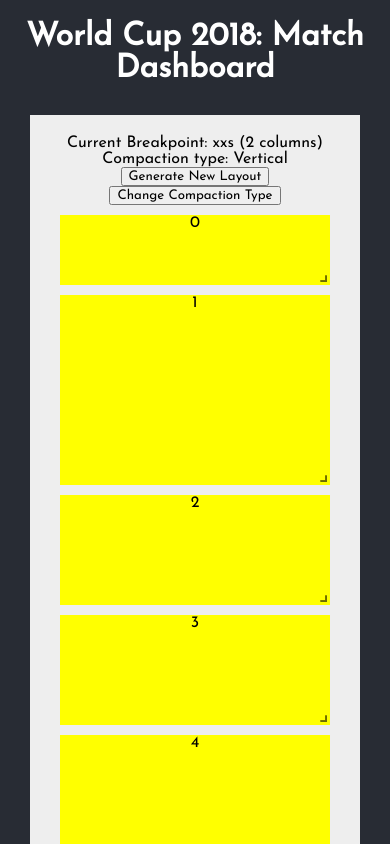
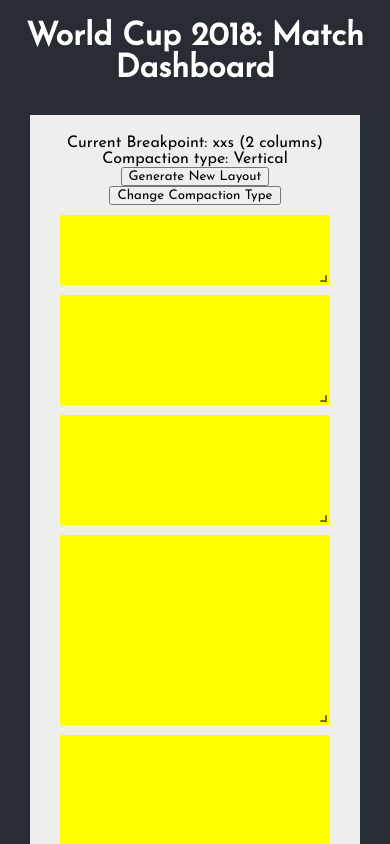
Before and after one commit to YuhanLee/SoccerDashboard, a React (Create React App) app: page / in a window 390 px wide. Shown: the top 844 px of the page. Built offline with nearby package versions, Linux system fonts and the light colour scheme; a web font is replaced by a local one.

Commit message:
added grid and container component

```diff
--- a/src/App.js
+++ b/src/App.js
@@ -4,13 +4,14 @@
 import './App.css';
 import 'react-grid-layout/css/styles.css'
 import 'react-resizable/css/styles.css'
-import MyFirstGrid from './components/MyFirstGrid';
+import Grid from './components/Grid';
+
 class App extends Component {
   render() {
     const App = () => (
       <div>
         <Switch>
-          <Route exact path='/' component={MyFirstGrid}/>
+          <Route exact path='/' component={Grid}/>
         </Switch>
       </div>
     )
--- /dev/null
+++ b/src/components/Container.jsx
@@ -0,0 +1,66 @@
+
+import PropTypes from 'prop-types';
+import { withStyles } from '@material-ui/core/styles';
+import Grid from'@material-ui/core/Grid';
+import React from "react";
+import Card from '@material-ui/core/Card';
+import CardActions from '@material-ui/core/CardActions';
+import CardContent from '@material-ui/core/CardContent';
+import Button from '@material-ui/core/Button';
+import Typography from '@material-ui/core/Typography';
+
+const wewStyle = {
+  color: 'white',
+  alignContent: 'center',
+  textAlign: 'center',
+
+};
+
+const styles = {
+  card: {
+    minWidth: 275,
+  },
+  bullet: {
+    display: 'inline-block',
+    margin: '0 2px',
+    transform: 'scale(0.8)',
+  },
+  title: {
+    fontSize: 14,
+  },
+  pos: {
+    marginBottom: 12,
+  },
+};
+
+
+
+class Container extends React.Component {
+  constructor(props) {
+    super(props);
+}
+  componentDidMount() {
+    console.log("container mounted");
+  }
+
+  render() {
+    const { classes } = this.props;
+    const bull = <span className={classes.bullet}>•</span>;
+
+    return (
+      <div className={wewStyle}>
+        <Grid
+          container
+          direction="row"
+          justify="center"
+          alignItems="center"/>
+      </div>
+    );
+  }
+}
+
+Container.propTypes = {
+  classes: PropTypes.object.isRequired,
+};
+
+export default withStyles(styles)(Container);
--- a/src/components/MyFirstGrid.jsx
+++ b/src/components/Grid.jsx
@@ -1,9 +1,12 @@
 
+import React from "react";
+import { Route, Switch } from 'react-router-dom';
 import Card from '@material-ui/core/Card';
-import React from "react";
 import _ from "lodash";
 import { Responsive, WidthProvider } from "react-grid-layout";
+import Container from "./Container";
 const ResponsiveReactGridLayout = WidthProvider(Responsive);
+
 
 const gridStyle = {
   padding: 20,
@@ -13,7 +16,7 @@
   alignContent: 'center',
   textAlign: 'center',
 };
-class MyFirstGrid extends React.Component {
+class Grid extends React.Component {
   static defaultProps = {
     className: "layout",
     rowHeight: 30,
@@ -36,17 +39,8 @@
   generateDOM() {
     return _.map(this.state.layouts.lg, function(l, i) {
       return (
-           <div key={i} className={l.static ? "static" : ""} style={{backgroundColor: "yellow"}}>
-          {l.static ? (
-            <span
-              className="text"
-              title="This item is static and cannot be removed or resized."
-            >
-              Static - {i}
-            </span>
-          ) : (
-            <span className="text">{i}</span>
-          )}
+        <div key={i} style={{backgroundColor: "yellow"}}>
+          <Route exact path='/' render={(props) => <Container {...props}>{i}</Container>} />
         </div>
       );
     });
@@ -98,9 +92,11 @@
         <ResponsiveReactGridLayout
           {...this.props}
           layouts={this.state.layouts}
+          breakpoints={{lg: 2000, md: 996, sm: 768, xs: 480, xxs: 0}}
           onBreakpointChange={this.onBreakpointChange}
           onLayoutChange={this.onLayoutChange}
           // WidthProvider option
+          measureBeforeMount={true}
           isDraggable= {true}
           isResizable= {true}
           measureBeforeMount={false}
@@ -134,4 +130,4 @@
 }
 
 
-export default MyFirstGrid;
+export default Grid;
```
